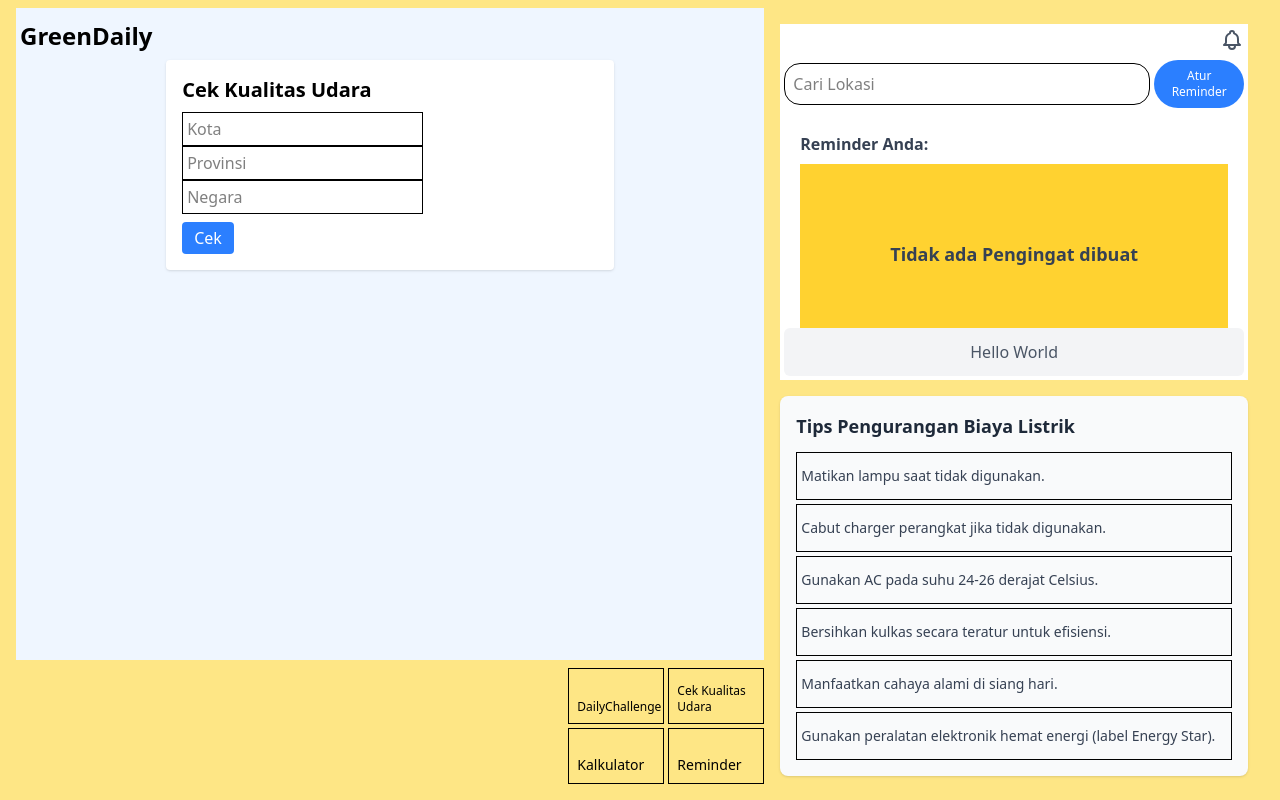
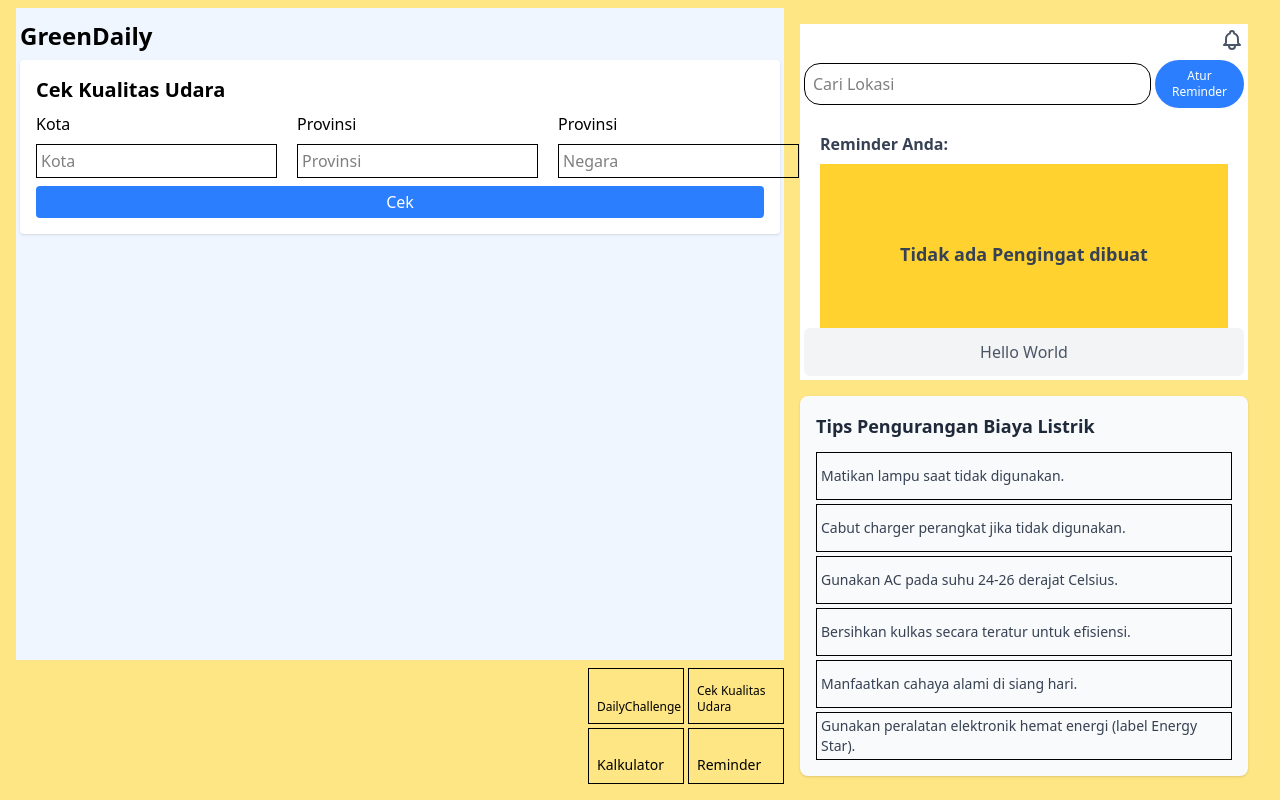
Before and after one commit to sihotang-yonathan1/GreenDaily, a React (Vite) app: page /air-quality in a window 1280 px wide. Built offline with nearby package versions, Linux system fonts and the light colour scheme.

Commit message:
fix: Set UI to more grow

```diff
--- a/src/app/air-quality-check/index.tsx
+++ b/src/app/air-quality-check/index.tsx
@@ -39,27 +39,46 @@ export const AirQualityCheck: React.FC = () => {
   };
 
   return (
-    <div className="p-4 bg-white rounded shadow max-w-md mx-auto">
+    <div className="p-4 bg-white rounded shadow flex flex-col w-full">
       <h2 className="text-xl font-bold mb-2">Cek Kualitas Udara</h2>
-      <div className="mb-2">
+      <div className="flex flex-col md:flex-row gap-y-2 md:gap-x-4 mb-2">
+
+        {/* Input Kota */}
+        <div className="flex md:flex-col items-center md:items-baseline justify-normal md:justify-center gap-x-2 md:gap-y-2">
+          <label htmlFor="cityInput" className="hidden md:block">Kota</label>
           <input
+            id="cityInput"
             className="border p-1 mr-1"
             placeholder="Kota"
             value={city}
             onChange={(e) => setCity(e.target.value)}
           />
+        </div>
+
+        {/* Input Provinsi */}
+        <div className="flex md:flex-col items-center md:items-baseline justify-normal md:justify-center gap-x-2 md:gap-y-2">
+          <label htmlFor="stateInput" className="hidden md:block">Provinsi</label>
           <input
+            id="stateInput"
             className="border p-1 mr-1"
             placeholder="Provinsi"
             value={state}
             onChange={(e) => setState(e.target.value)}
           />
+        </div>
+
+        {/* Input Negara */}
+        <div className="flex md:flex-col items-center md:items-baseline justify-normal md:justify-center gap-x-2 md:gap-y-2">
+          <label htmlFor="countryInput" className="hidden md:block">Provinsi</label>
           <input
+            id="countryInput"
             className="border p-1 mr-1"
             placeholder="Negara"
             value={country}
             onChange={(e) => setCountry(e.target.value)}
           />
+        </div>
+
       </div>
       <button
         className="bg-blue-500 text-white px-3 py-1 rounded"
```
Lines whose indentation alone changed are shown as unchanged.
